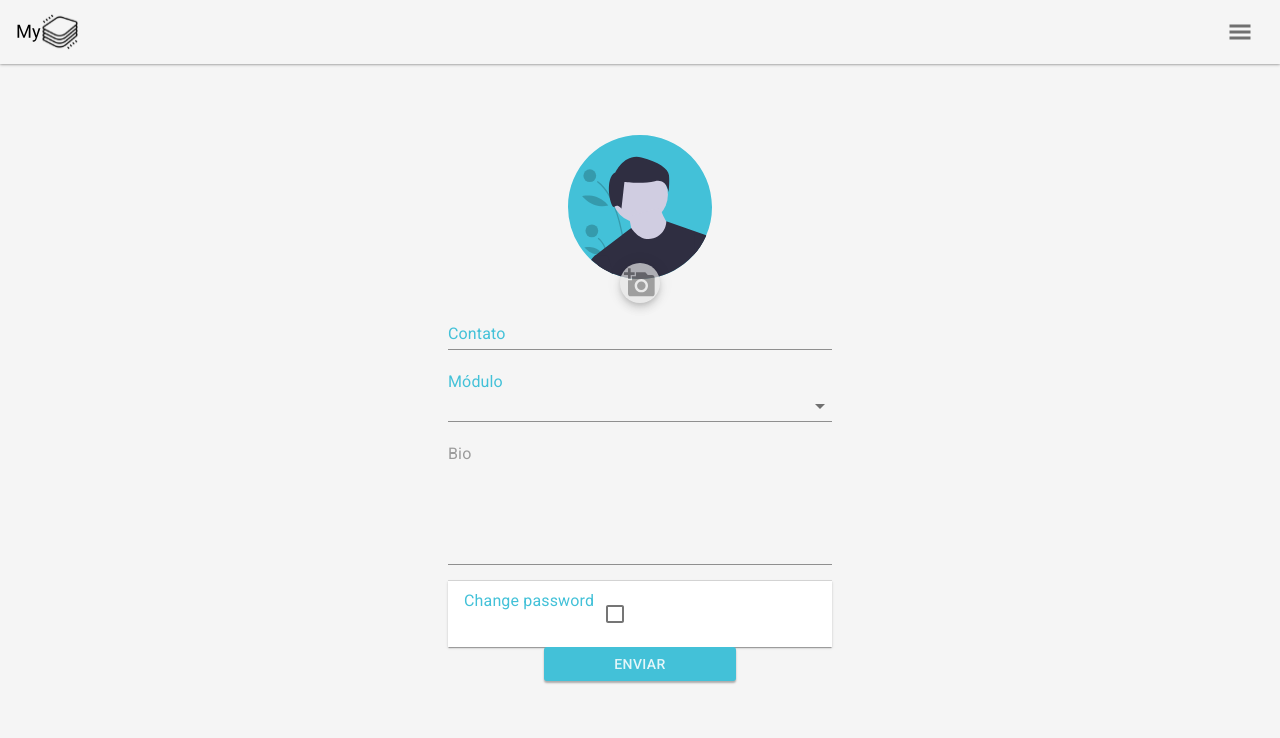
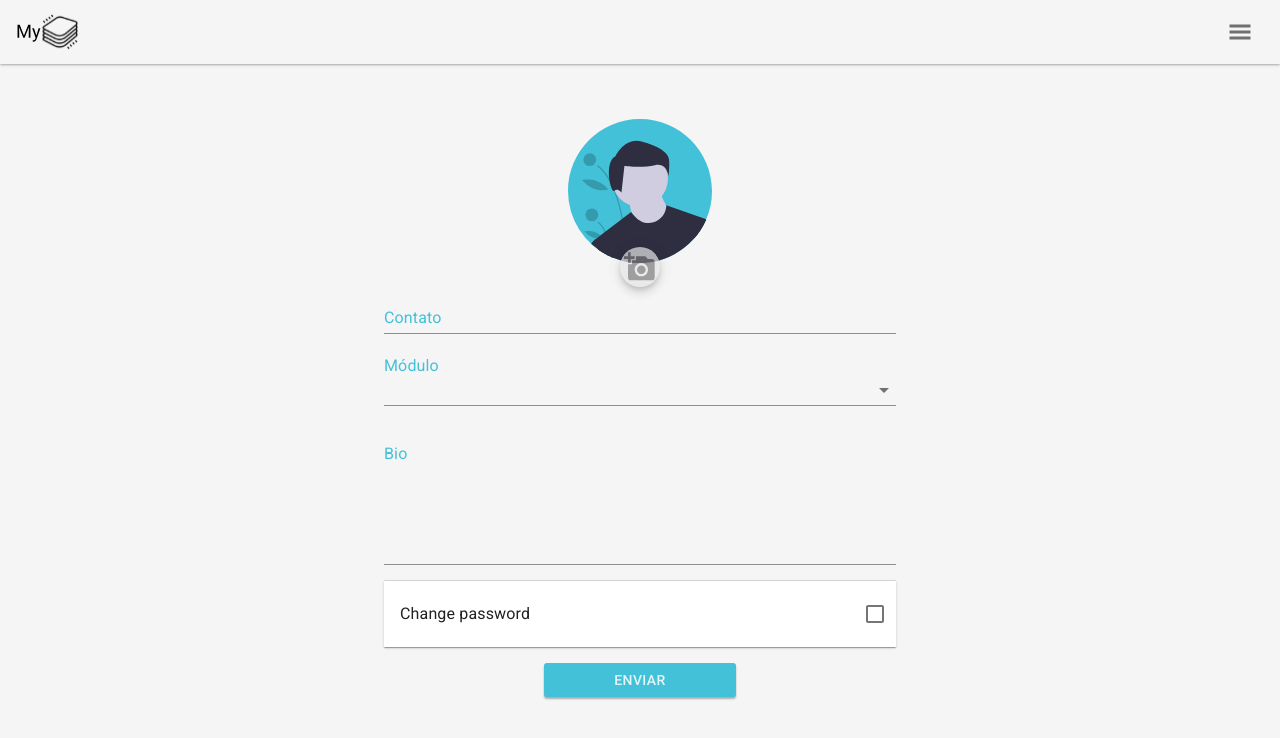
Before and after one commit to KevinWis/MyStack, a React (Create React App) app: page /register/2 in a window 1280 px wide. Shown: the top 738 px of the page. Built offline with nearby package versions, Linux system fonts and the light colour scheme; no server answers; sample sign-in values are in the browser's storage.

Commit message:
adding accordion nad chaning css

```diff
--- a/src/pages/registerSecondary/index.jsx
+++ b/src/pages/registerSecondary/index.jsx
@@ -7,12 +7,12 @@ import { useDispatch, useSelector } from "react-redux";
 
 import { getMyProfile } from "../../kenzieHub/user/myProfile";
 import {
+  StyledAccordionSummary,
+  StyledAccordionDetails,
+  StyledAccordion,
   ContainerForm,
   ContainerPersonIcon,
-  ContainerTechs,
-  ContainerTitle,
-  ContainerStatus,
-  ContainerBio,
+  ContainerDefault,
   ContainerButton,
   ContainerPersonPhoto,
   ContainerIcon,
@@ -25,10 +25,7 @@ import {
   InputLabel,
   TextField,
   Checkbox,
-  Accordion,
-  AccordionSummary,
   Typography,
-  AccordionDetails,
 } from "@material-ui/core";
 
 import DefaultButton from "../../components/shared/buttons/defaultButton";
@@ -42,7 +39,7 @@ import { useState, useEffect } from "react";
 const RegisterSeconddary = () => {
   const dispatch = useDispatch();
   const [image, setimage] = useState();
-  const [checkChangePass, setCheckChangePass] = useState();
+  const [checkChangePass, setCheckChangePass] = useState(false);
 
   const [avatarUrl, setAvatarUrl] = useState();
   const [selectStatus, setSelectStatus] = useState(" ");
@@ -89,6 +86,10 @@ const RegisterSeconddary = () => {
 
   const handleImage = (evt) => {
     setimage(evt.target.files[0]);
+  };
+
+  const handleCheckChangePass = (value) => {
+    setCheckChangePass(value);
   };
 
   useEffect(() => {
@@ -155,8 +156,7 @@ const RegisterSeconddary = () => {
             </ContainerIcon>
           </ContainerPersonIcon>
 
-          <ContainerTechs>
-            <ContainerTitle>
+          <ContainerDefault>
             <TextField
               fullWidth
               margin="normal"
@@ -170,7 +170,8 @@ const RegisterSeconddary = () => {
               error={!!errors.contact}
               helperText={errors.contact?.message}
             />
-            </ContainerTitle>
+          </ContainerDefault>
+
           <TextField
             style={{ display: "none" }}
             name="course_module"
@@ -179,7 +180,8 @@ const RegisterSeconddary = () => {
             helperText={errors.contact?.message}
             value={selectStatus}
           />
-            <ContainerStatus>
+
+          <ContainerDefault>
             <InputLabel id="select-label">Módulo</InputLabel>
             <SelectLevel
               labelId="select-label"
@@ -203,14 +205,14 @@ const RegisterSeconddary = () => {
                 Módulo 4 - Back-end Avançado
               </MenuItem>
             </SelectLevel>
-            </ContainerStatus>
-          </ContainerTechs>
+          </ContainerDefault>
 
-          <ContainerBio>
+          <ContainerDefault>
             <TextField
               fullWidth
               rows={6}
               multiline
+              label="Bio"
               placeholder="Bio"
               labelId="demo-simple-select-label"
               id="demo-simple-select"
@@ -223,25 +225,30 @@ const RegisterSeconddary = () => {
               error={!!errors.bio}
               helperText={errors.bio?.message}
             />
-          </ContainerBio>
-          <Accordion>
-            <AccordionSummary
-              expandIcon={""}
-              aria-controls="panel1a-content"
-              id="panel1a-header"
+          </ContainerDefault>
+
+          <StyledAccordion
+            expanded={checkChangePass}
+            onChange={(evt, expanded) => {
+              handleCheckChangePass(expanded);
+            }}
           >
-              <InputLabel id="checkPass">Change password</InputLabel>
+            <StyledAccordionSummary>
+              <Typography id="checkPass">Change password</Typography>
+              <div>
                 <Checkbox
-                labelId="checkPass"
                   checked={checkChangePass}
+                  value={checkChangePass}
                   onChange={(evt) => {
-                  setCheckChangePass(evt.target.checked);
+                    handleCheckChangePass(evt.target.value);
                   }}
                   color="primary"
                   inputProps={{ "aria-label": "Alterar senha" }}
                 />
-            </AccordionSummary>
-            <AccordionDetails>
+              </div>
+            </StyledAccordionSummary>
+            {checkChangePass && (
+              <StyledAccordionDetails>
                 <TextField
                   type="password"
                   margin="normal"
@@ -250,7 +257,6 @@ const RegisterSeconddary = () => {
                   inputRef={register}
                   error={!!errors.password}
                   helperText={errors.password?.message}
-                disabled={!checkChangePass}
                 />
                 <TextField
                   type="password"
@@ -260,7 +266,6 @@ const RegisterSeconddary = () => {
                   inputRef={register}
                   error={!!errors.password}
                   helperText={errors.password?.message}
-                disabled={!checkChangePass}
                 />
                 <TextField
                   type="password"
@@ -270,10 +275,10 @@ const RegisterSeconddary = () => {
                   inputRef={register}
                   error={!!errors.password}
                   helperText={errors.confirmPassword?.message}
-                disabled={!checkChangePass}
                 />
-            </AccordionDetails>
-          </Accordion>
+              </StyledAccordionDetails>
+            )}
+          </StyledAccordion>
 
           <ContainerButton>
             <DefaultButton type="submit" value="Enviar" />
--- a/src/pages/registerSecondary/style.js
+++ b/src/pages/registerSecondary/style.js
@@ -1,9 +1,41 @@
 import styled from "styled-components";
-import { Fab } from "@material-ui/core";
-import { Select } from "@material-ui/core";
+import {
+  Fab,
+  Select,
+  AccordionSummary,
+  AccordionDetails,
+  Accordion,
+} from "@material-ui/core";
 
 export const SelectLevel = styled(Select)`
   width: 100%;
+`;
+export const StyledAccordion = styled(Accordion)`
+  width: 100%;
+  margin-bottom: 1rem;
+`;
+export const StyledAccordionSummary = styled(AccordionSummary)`
+  width: 100%;
+  display: flex;
+  padding: 0 !important;
+  margin: 0 !important;
+  align-items: center;
+  p {
+    display: flex;
+    align-items: center;
+    padding-left: 1rem;
+    width: calc(50% - 1rem);
+  }
+  div {
+    width: 50%;
+
+    text-align: right;
+  }
+`;
+export const StyledAccordionDetails = styled(AccordionDetails)`
+  display: flex;
+  flex-direction: column;
+  justify-content: space-between;
 `;
 
 export const ContainerForm = styled.div`
@@ -44,7 +76,7 @@ export const Form = styled.form`
     width: 50%;
   }
   @media (min-width: 1080px) {
-    width: 30%;
+    width: 40%;
   }
   label {
     color: #43c1d8 !important;
@@ -87,22 +119,7 @@ export const ContainerIcon = styled.div`
   }
 `;
 
-export const ContainerTechs = styled.div`
-  width: 100%;
-`;
-
-export const ContainerTitle = styled.div`
-  width: 100%;
-  margin-bottom: 1rem;
-`;
-
-export const ContainerStatus = styled.div`
-  width: 100%;
-  margin-bottom: 1rem;
-`;
-
-export const ContainerBio = styled.div`
-  text-align: center;
+export const ContainerDefault = styled.div`
   width: 100%;
   margin-bottom: 1rem;
 `;
```
Lines whose indentation alone changed are shown as unchanged.
